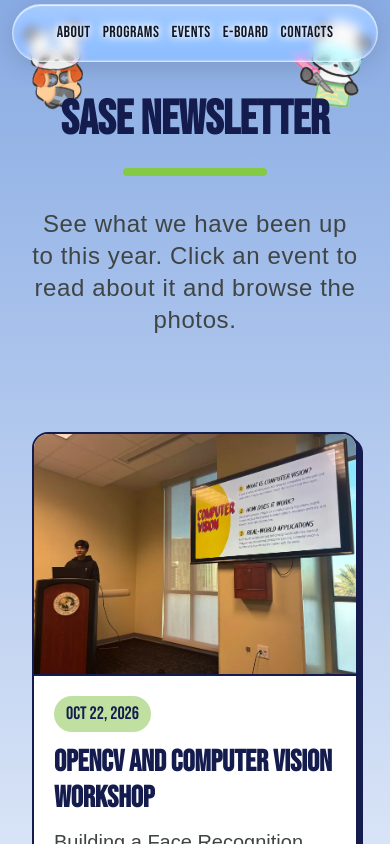
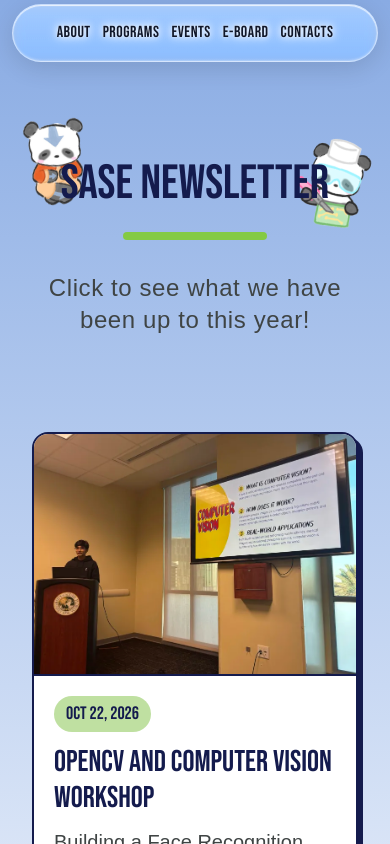
Before and after one commit to patchatul/SASE-Website, a Next.js app: page /newsletter in a window 390 px wide. Shown: the top 844 px of the page. Built offline with nearby package versions, Linux system fonts and the light colour scheme; a web font is replaced by a local one.

Commit message:
minor chnages with padding and font for newsletter

```diff
--- a/app/newsletter/page.tsx
+++ b/app/newsletter/page.tsx
@@ -19,7 +19,7 @@ export default function NewsletterPage() {
   return (
     <main className="bg-linear-to-b from-[#89abe3] via-[#f4f7fc] via-30% to-[#d6e2f6] text-[#141b4d]">
       {/* HERO: same blue-to-off-white fade as the E-board page */}
-      <section className="relative overflow-hidden px-8 pb-16 pt-24 text-center md:px-20">
+      <section className="relative overflow-hidden px-8 pb-16 pt-40 text-center md:px-20 md:pt-48">
         {/* panda stickers flanking the title (decorative) */}
         <Image
           src={stickerLeft}
@@ -27,7 +27,7 @@ export default function NewsletterPage() {
           aria-hidden="true"
           width={300}
           height={300}
-          className="pointer-events-none absolute left-2 top-4 h-auto w-24 -rotate-6 md:left-16 md:top-8 md:w-44"
+          className="pointer-events-none absolute left-2 top-28 h-auto w-24 -rotate-6 md:left-16 md:top-36 md:w-44"
         />
         <Image
           src={stickerRight}
@@ -35,16 +35,15 @@ export default function NewsletterPage() {
           aria-hidden="true"
           width={300}
           height={300}
-          className="pointer-events-none absolute right-2 top-4 h-auto w-24 rotate-6 md:right-16 md:top-8 md:w-44"
+          className="pointer-events-none absolute right-2 top-34 h-auto w-24 rotate-6 md:right-16 md:top-36 md:w-44"
         />
 
-        <h1 className="relative text-5xl font-semibold md:text-8xl">
+        <h1 className="relative text-5xl font-medium md:text-8xl">
           SASE NEWSLETTER
         </h1>
         <div className="mx-auto mt-6 h-2 w-36 rounded-full bg-[#84ca44]" />
         <p className="relative mx-auto mt-8 max-w-3xl text-2xl tracking-wide text-[#3f4444] md:text-3xl">
-          See what we have been up to this year. Click an event to read about it
-          and browse the photos.
+          Click to see what we have been up to this year!
         </p>
       </section>
 
--- a/components/newsletterCards.tsx
+++ b/components/newsletterCards.tsx
@@ -89,7 +89,7 @@ function EventModal({
         </button>
 
         <span className={dateChip}>{event.date}</span>
-        <h2 className="mt-3 pr-10 text-4xl font-semibold md:text-6xl">
+        <h2 className="mt-3 pr-10 text-4xl font-medium md:text-6xl">
           {event.title}
         </h2>
         <div className="my-5 h-1.5 w-20 rounded-full bg-[#84ca44]" />
@@ -197,7 +197,7 @@ export default function NewsletterCards({
               </div>
               <div className="flex flex-1 flex-col gap-3 p-5">
                 <span className={`${dateChip} self-start`}>{event.date}</span>
-                <h2 className="text-3xl font-semibold">{event.title}</h2>
+                <h2 className="text-3xl font-medium">{event.title}</h2>
                 <p className="text-xl text-[#3f4444]">{event.summary}</p>
                 <span className="mt-auto pt-2 text-xl underline decoration-[#84ca44] decoration-4 underline-offset-4">
                   See recap and photos
--- a/data/newsletter.json
+++ b/data/newsletter.json
@@ -4,7 +4,7 @@
     "title": "OpenCV and Computer Vision Workshop",
     "date": "Oct 22, 2026",
     "summary": "Building a Face Recognition based Attendence System with Vaanya Sharma",
-    "description": "Led by the Professional Event Director, Vaanya Sharma, participants used Python and Google Collab for coding; OpenCV for image processing and webcam access; pre-trained face detection models and CSV files to store attendence records.",
+    "description": "Participants used Python and Google Collab for coding; OpenCV for image processing and webcam access; pre-trained face detection models and CSV files to store attendence records.",
     "cover": "",
     "media": [
       { "type": "image", "src": "/blog_pics/opencv1.webp", "alt": "[DESCRIBE PHOTO 1]" },
@@ -58,7 +58,7 @@
     "title": "Projects Team Launch",
     "date": "Sep 11, 2026",
     "summary": "The project teams launch where the 5 projects teams are introduced to eachother! ",
-    "description": "Mmembers got to know what project they were assigned to and what the project entails. They also got to meet their project team members and learn about the upcoming events for the semester. Kickoff bingo was played with the winner getting a free 2026 STEMCONNECT Conference ticket",
+    "description": "Members got to know what project they were assigned to and what the project entails. They also got to meet their project team members and learn about the upcoming events for the semester. Kickoff bingo was played with the winner getting a free 2026 STEMCONNECT Conference ticket",
     "cover": "",
     "media": [
       { "type": "image", "src": "/blog_pics/project_kickoff1.webp", "alt": "[DESCRIBE PHOTO 1]" },
```
